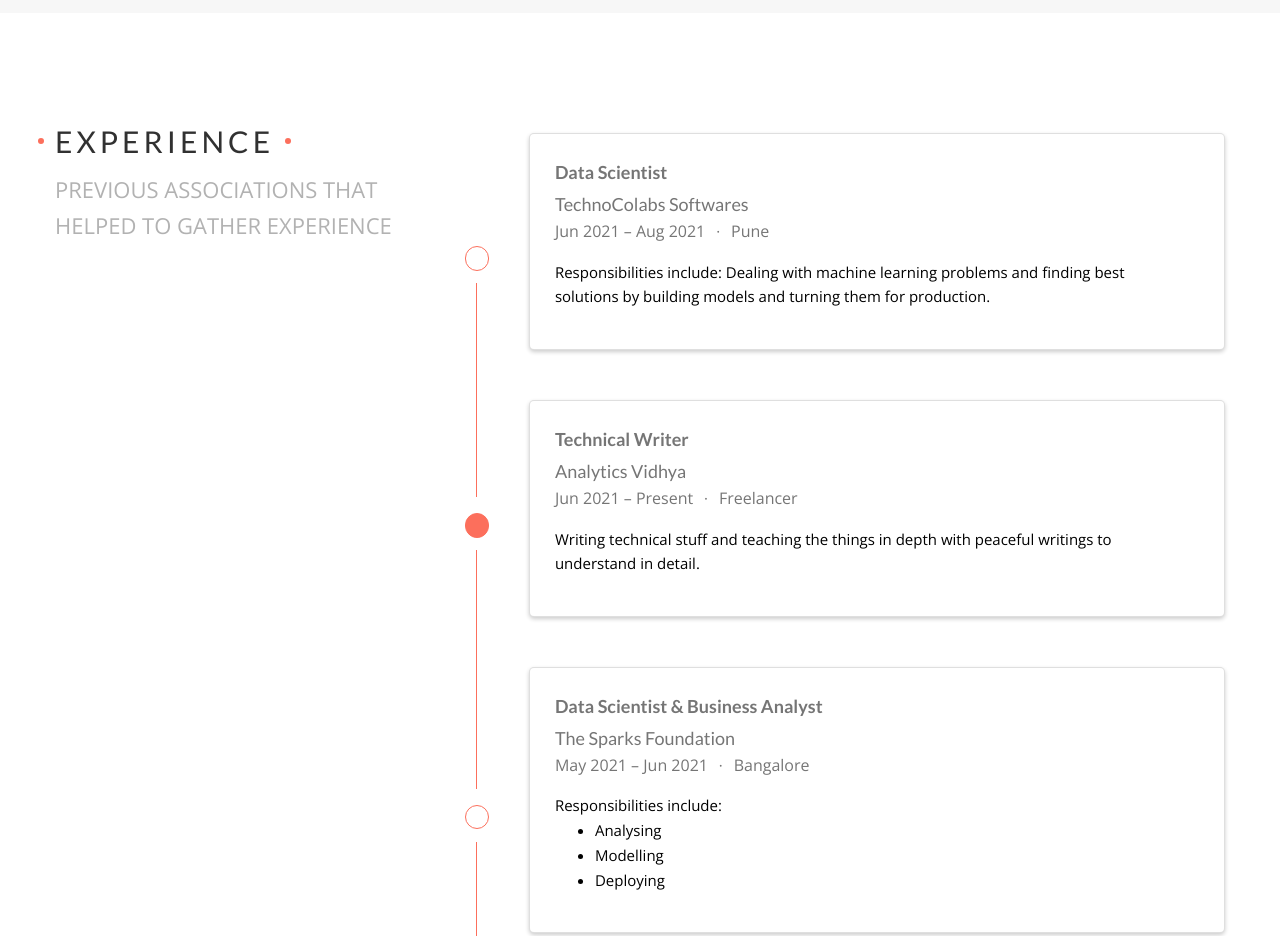
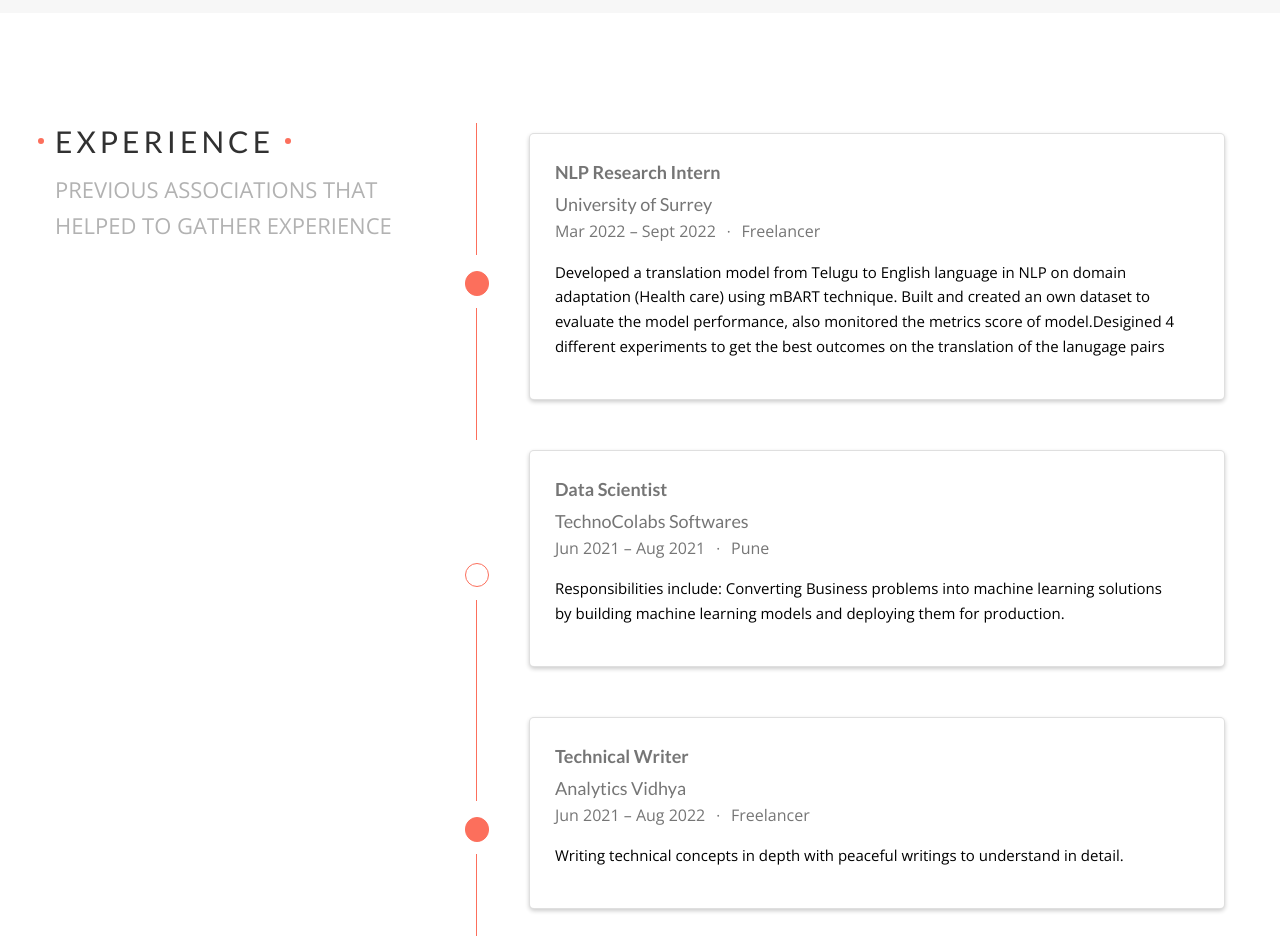
Before and after one commit to Akshit9/Akshith_Portfolio, a plain HTML site: page index.html in a window 1280 px wide. Shown: the part 3560-4496 px from the top of the page. Drawn offline with nearby package versions, Linux system fonts and the light colour scheme; some icons are missing.

Commit message:
Changes has been made.

```diff
--- a/index.html
+++ b/index.html
@@ -1396,6 +1396,44 @@
 
 
 
+    <div class="row experience">
+
+      <div class="col-auto text-center flex-column d-none d-sm-flex">
+        <div class="row h-50">
+          <div class="col border-right">&nbsp;</div>
+          <div class="col">&nbsp;</div>
+        </div>
+        <div class="m-2">
+          <span class="badge badge-pill border exp-fill">&nbsp;</span>
+        </div>
+        <div class="row h-50">
+          <div class="col border-right">&nbsp;</div>
+          <div class="col">&nbsp;</div>
+        </div>
+      </div>
+
+      <div class="col py-2">
+        <div class="card">
+          <div class="card-body">
+            <h4 class="card-title exp-title text-muted mt-0 mb-1">NLP Research Intern</h4>
+            <h4 class="card-title exp-company text-muted my-0">University of Surrey</h4>
+            <div class="text-muted exp-meta">
+              Mar 2022 –
+
+                Sept 2022
+
+
+                <span class="middot-divider"></span>
+                <span>Freelancer</span>
+
+            </div>
+            <div class="card-text">Developed a translation model from Telugu to English language in NLP on domain adaptation
+              (Health care) using mBART technique. Built and created an own dataset to evaluate the model performance, also monitored the metrics score of
+              model.Desigined 4 different experiments to get the best outcomes on the translation of the lanugage pairs</div>
+          </div>
+        </div>
+      </div>
+    </div>
 
 
     <div class="row experience">
@@ -1429,8 +1467,8 @@
                 <span>Pune</span>
 
             </div>
-            <div class="card-text">Responsibilities include: Dealing with machine learning problems and finding best solutions
-by building models and turning them for production.</div>
+            <div class="card-text">Responsibilities include: Converting Business problems into machine learning solutions
+by building machine learning models and deploying them for production.</div>
           </div>
         </div>
       </div>
@@ -1460,14 +1498,14 @@
             <div class="text-muted exp-meta">
               Jun 2021 –
 
-                Present
+                Aug 2022
 
 
                 <span class="middot-divider"></span>
                 <span>Freelancer</span>
 
             </div>
-            <div class="card-text">Writing technical stuff and teaching the things in depth with peaceful writings to understand in detail.</div>
+            <div class="card-text">Writing technical concepts in depth with peaceful writings to understand in detail.</div>
           </div>
         </div>
       </div>
@@ -1547,7 +1585,9 @@
                 <span>Bangalore</span>
 
             </div>
-            <div class="card-text">Worked with some experience on dealing with data and for machine learning problems and data visualizations.</div>
+            <div class="card-text">Worked on developing various end-to-end machine learning solutions on the business using python
+              and R languages. Created a working model of Heart stroke prediction system on a website with an end-to-end machine
+              learning model and deployed on Streamlit with an accuracy of 95% using Random Forest classifier.</div>
           </div>
         </div>
       </div>
```
Also changed, not shown: categories/authors/admin/index.html (+3 -3 lines), courses/index.html (+1 -1 lines).
